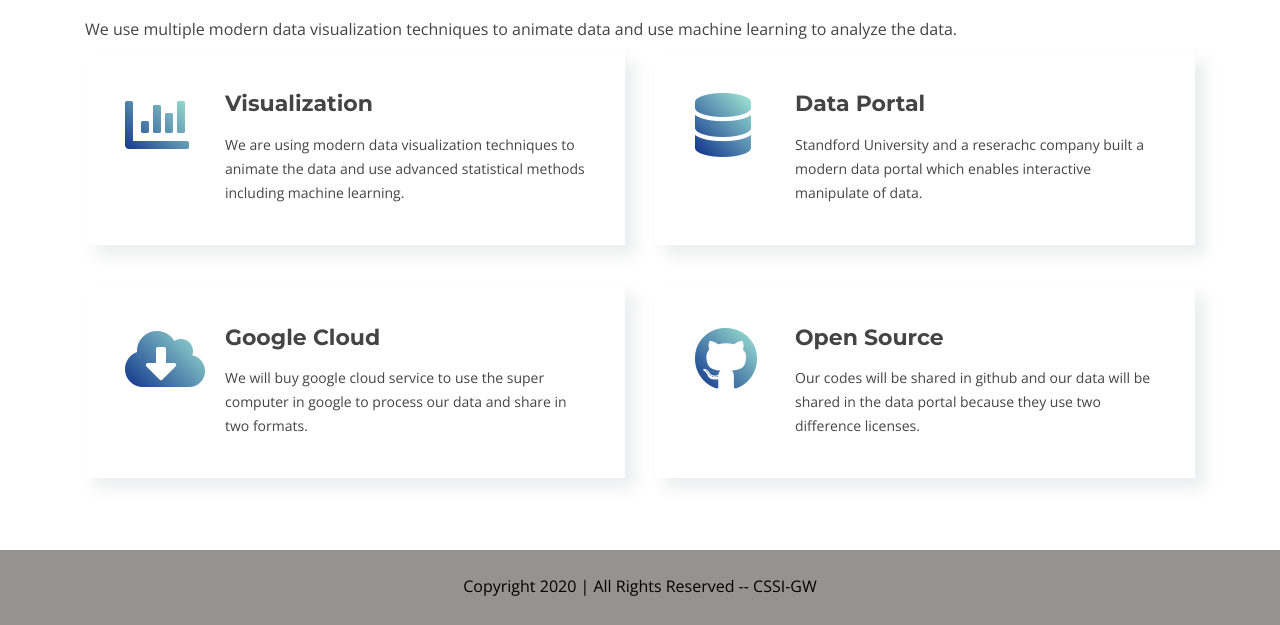
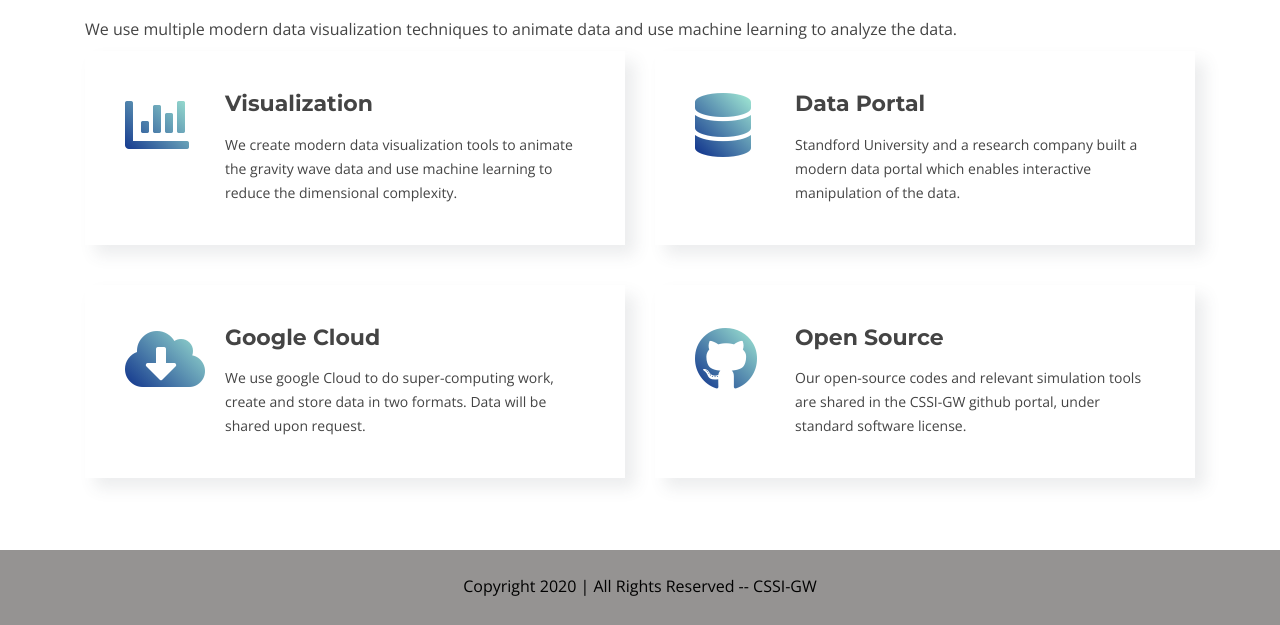
Before and after one commit to CSSI-GWs/cssi-gws.github.io, a plain HTML site: page data_model.html in a window 1280 px wide. Shown: the part 175-800 px from the top of the page. Drawn offline with nearby package versions, Linux system fonts and the light colour scheme; some packages are replaced by stand-ins of ours.

Commit message:
typos corrected

```diff
--- a/data_model.html
+++ b/data_model.html
@@ -89,7 +89,7 @@
             <div class="box wow fadeInLeft">
               <div class="icon"><i class="fa fa-bar-chart"></i></div>
               <h4 class="title"><a href="">Visualization</a></h4>
-              <p class="description">We are using modern data visualization techniques to animate the data and use advanced statistical methods including machine learning.</p>
+              <p class="description">We create modern data visualization tools to animate the gravity wave data and use machine learning to reduce the dimensional complexity.</p>
             </div>
           </div>
 
@@ -97,7 +97,7 @@
             <div class="box wow fadeInRight">
               <div class="icon"><i class="fa fa-database"></i></div>
               <h4 class="title"><a href="">Data Portal</a></h4>
-              <p class="description">Standford University and a reserachc company built a modern data portal which enables interactive manipulate of data.</p>
+              <p class="description">Standford University and a research company built a modern data portal which enables interactive manipulation of the data.</p>
             </div>
           </div>
 
@@ -105,7 +105,7 @@
             <div class="box wow fadeInLeft" data-wow-delay="0.2s">
               <div class="icon"><i class="fas fa-cloud-download-alt"></i></div>
               <h4 class="title"><a href="">Google Cloud</a></h4>
-              <p class="description">We will buy google cloud service to use the super computer in google to process our data and share in two formats.</p>
+              <p class="description">We use google Cloud to do super-computing work, create and store data in two formats. Data will be shared upon request.</p>
             </div>
           </div>
 
@@ -113,7 +113,7 @@
             <div class="box wow fadeInRight" data-wow-delay="0.2s">
               <div class="icon"><i class="fab fa-github"></i></div>
               <h4 class="title"><a href="">Open Source</a></h4>
-              <p class="description">Our codes will be shared in github and our data will be shared in the data portal because they use two difference licenses.</p>
+              <p class="description">Our open-source codes and relevant simulation tools are shared in the CSSI-GW github portal, under standard software license. </p>
             </div>
           </div>
 
```
